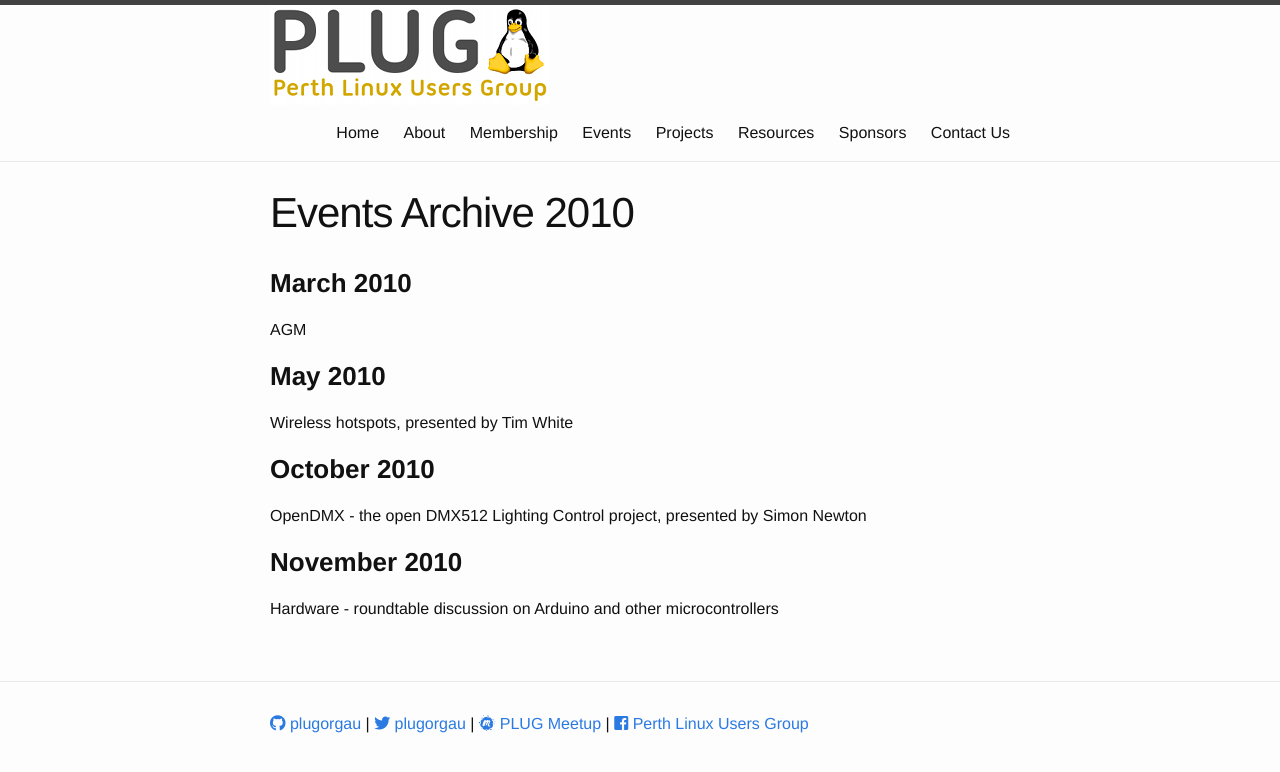
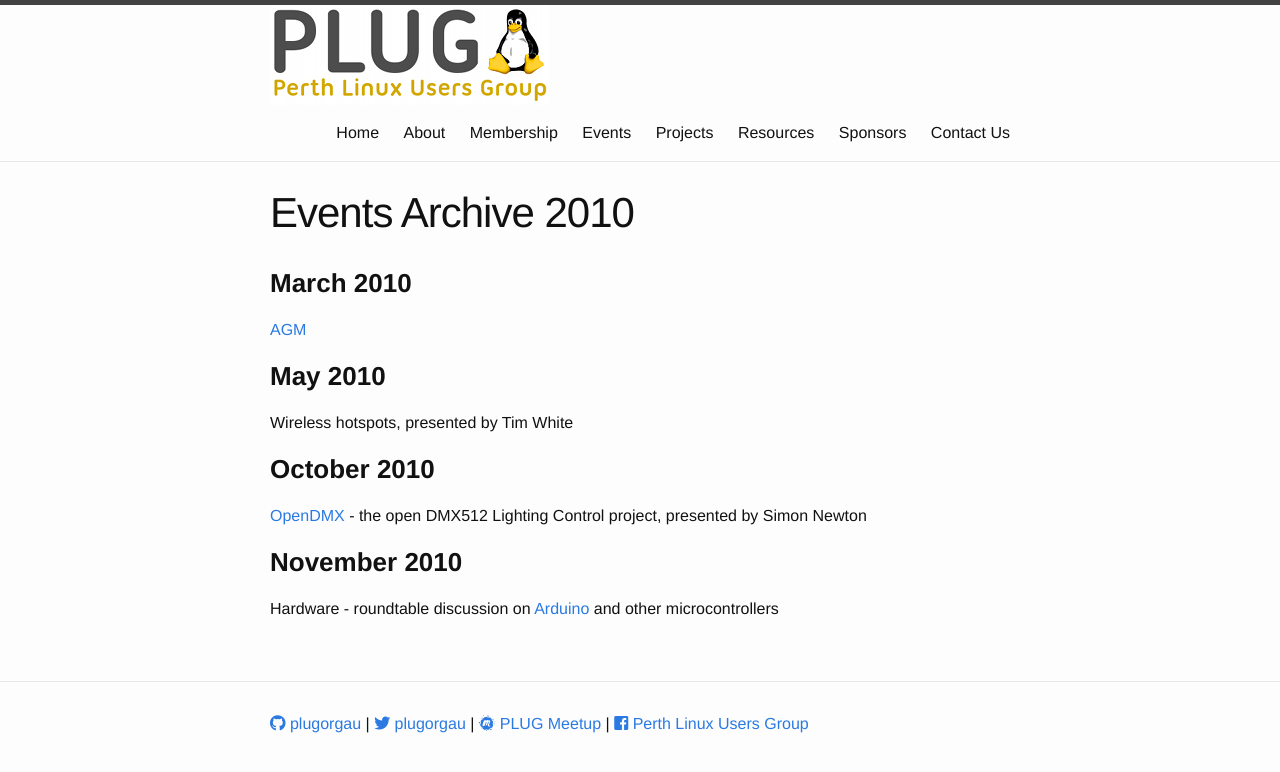
Before and after one commit to plugorgau/plugorgau.github.io, a Jekyll site: the page built from pages/events/archive/2010.md, in a window 1280 px wide. Shown: the top 772 px of the page. Built offline with Jekyll 4.4.1, drawn with Linux system fonts in a browser that asks for light colours; nearby versions of some CDN libraries; part of the change alters nothing that is shown.

```diff
--- a/pages/events/archive/2010.md
+++ b/pages/events/archive/2010.md
@@ -5,13 +5,13 @@ permalink: /events/2010/
 ---
 
 ### **March 2010**
-AGM
+[AGM](https://www.plug.org.au/events/AGM/2010)
 
 ### **May 2010**
 Wireless hotspots, presented by Tim White
 
 ### **October 2010**
-OpenDMX - the open DMX512 Lighting Control project, presented by Simon Newton
+[OpenDMX](http://www.opendmx.net/index.php/OpenDMX.net) - the open DMX512 Lighting Control project, presented by Simon Newton
 
 ### **November 2010**
-Hardware - roundtable discussion on Arduino and other microcontrollers
+Hardware - roundtable discussion on [Arduino](http://www.arduino.cc/) and other microcontrollers
```
